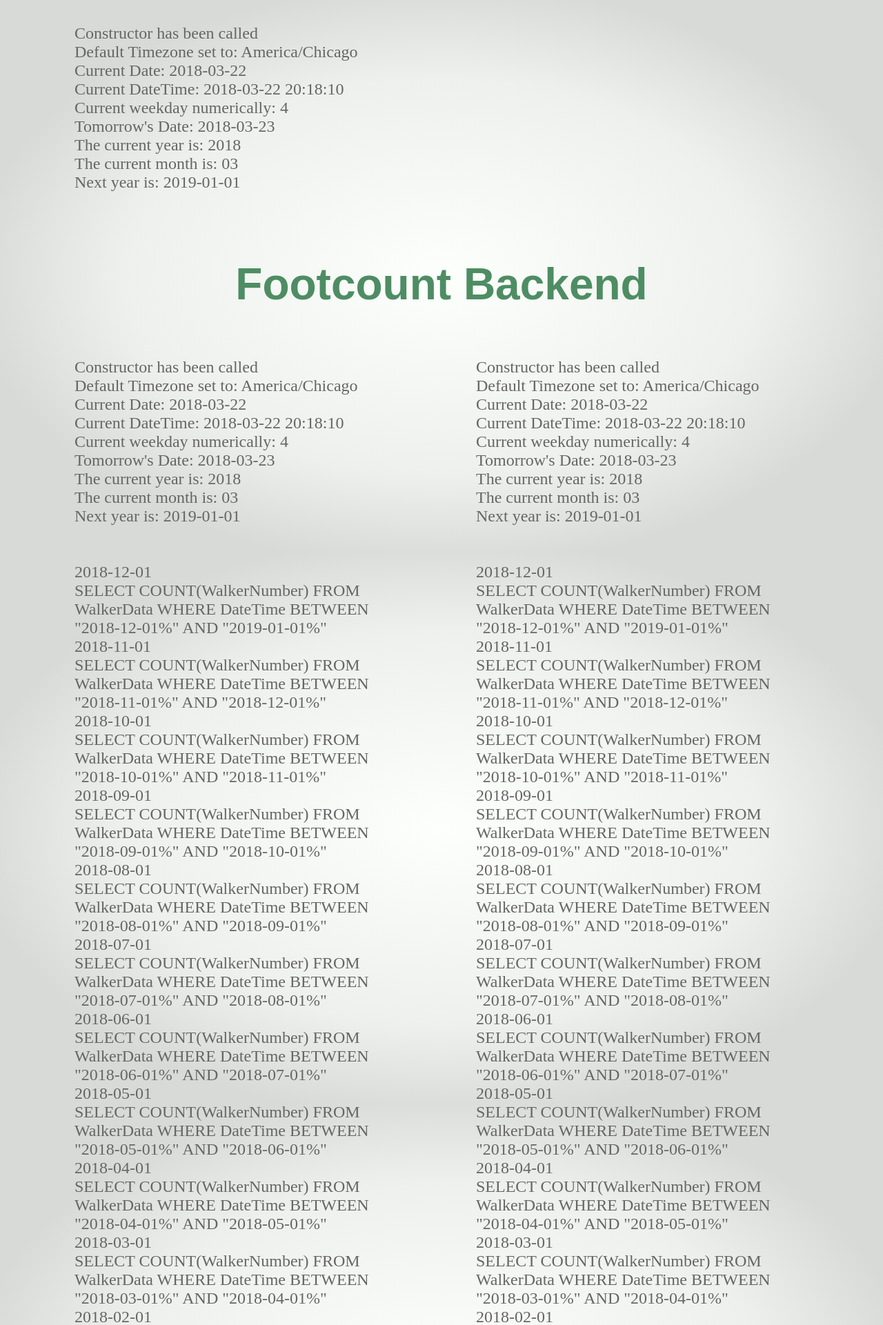
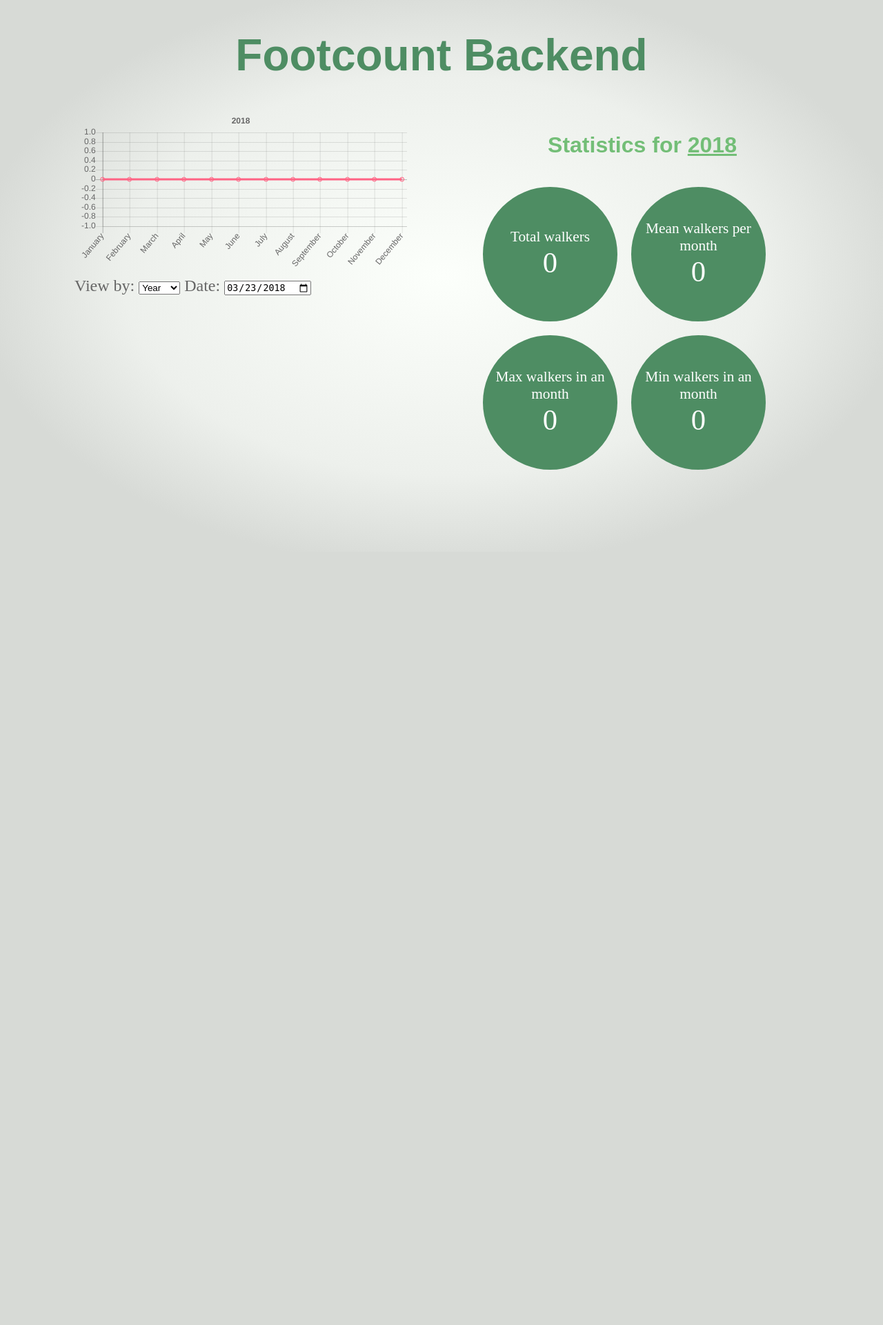
Before and after one commit to JonathanGWesterfield/RecWalkerCounter, a PHP site: page / in a window 1280 px wide. Shown: the top 1921 px of the page at 69% size. After the commit the page ends 749 px from the top, so only its background shows below. Run offline with PHP 8.4, Linux system fonts and the light colour scheme; data that the repository does not hold is empty.

Commit message:
Removed all echo statements from testing

```diff
--- a/CommonMethods.php
+++ b/CommonMethods.php
@@ -48,7 +48,10 @@ class Common implements CommonInterface
 
     function executeQuery($sql, $filename) // execute query
     {
-        if($this->debug == true) { echo("<br>$sql <br>\n"); }
+        /*if($this->debug == true)
+        {
+            echo("<br>$sql <br>\n");
+        }*/
         $rs = $this->conn->query($sql) or die("Could not execute query '$sql' in $filename");
         return $rs;
     }
--- a/DBAPI.php
+++ b/DBAPI.php
@@ -28,7 +28,7 @@ class DBAPI implements DBInterface
      */
     public function __construct($db)
     {
-        echo("<br>Constructor has been called<br>");
+        // echo("<br>Constructor has been called<br>");
 
         $this->COMMON = $db;
 
@@ -37,11 +37,11 @@ class DBAPI implements DBInterface
         // Check to make sure the timezone the server is in is set correctly (to College Station)
         if (date_default_timezone_get() != 'America/Chicago')
         {
-            echo("ERROR! TIMEZONE SET INCORRECTLY!!! NOT SET TO COLLEGE STATION'S TIME (CHICAGO)!!<br>");
-            echo 'date_default_timezone_set: ' . date_default_timezone_get() . '<br/>';
+            // echo("ERROR! TIMEZONE SET INCORRECTLY!!! NOT SET TO COLLEGE STATION'S TIME (CHICAGO)!!<br>");
+            // echo 'date_default_timezone_set: ' . date_default_timezone_get() . '<br/>';
             exit(1);
         }
-        echo("Default Timezone set to: " . date_default_timezone_get() . "<br>");
+        // echo("Default Timezone set to: " . date_default_timezone_get() . "<br>");
 
         $this->currentDate = date("Y-m-d");
         $this->currentDateTime = date("Y-m-d H:i:s");
@@ -52,14 +52,14 @@ class DBAPI implements DBInterface
         $this->nextYear = date('Y', strtotime('+1 year'));
         $this->nextYear = $this->nextYear . "-01-01";
 
-        echo("Current Date: " . $this->currentDate . "<br>");
-        echo("Current DateTime: " . $this->currentDateTime . "<br>");
-        echo("Current weekday numerically: " . $this->currentWeekDay . "<br>");
-        echo("Tomorrow's Date: " . $this->tomorrowDate . "<br>");
-        echo("The current year is: " . $this->currentYear . "<br>");
-        echo("The current month is: " . $this->currentMonth . "<br>");
-        echo("Next year is: " . $this->nextYear . "<br>");
-        echo("<br><br>");
+        // echo("Current Date: " . $this->currentDate . "<br>");
+        // echo("Current DateTime: " . $this->currentDateTime . "<br>");
+        // echo("Current weekday numerically: " . $this->currentWeekDay . "<br>");
+        // echo("Tomorrow's Date: " . $this->tomorrowDate . "<br>");
+        // echo("The current year is: " . $this->currentYear . "<br>");
+        // echo("The current month is: " . $this->currentMonth . "<br>");
+        // echo("Next year is: " . $this->nextYear . "<br>");
+        // echo("<br><br>");
     }
 
     /**
@@ -68,8 +68,8 @@ class DBAPI implements DBInterface
     public function __destruct()
     {
         // TODO: Implement __destruct() method.
-        echo("<br>Destructor has been called <br>");
-        echo("DESTROYING EVERTYING<br>");
+        // echo("<br>Destructor has been called <br>");
+        // echo("DESTROYING EVERTYING<br>");
     }
 
     /**
@@ -102,14 +102,14 @@ class DBAPI implements DBInterface
      */
     public function getTotalNumWalkers()
     {
-        echo("<br><br>getTotalNumWalkers<br>");
+        // echo("<br><br>getTotalNumWalkers<br>");
         $sql = "SELECT COUNT(WalkerNumber) FROM WalkerData";
 
         $rs = $this->COMMON->executeQuery($sql, $_SERVER["SCRIPT_NAME"]);
 
         $row = $rs->fetch(PDO::FETCH_ASSOC);
 
-        echo("Total Num Walkers is: " . $row['COUNT(WalkerNumber)'] . "<br>");
+        // echo("Total Num Walkers is: " . $row['COUNT(WalkerNumber)'] . "<br>");
 
         return (int)$row['COUNT(WalkerNumber)'];
     }
@@ -121,7 +121,7 @@ class DBAPI implements DBInterface
      */
     public function getNumWalkersToday()
     {
-        echo("<br><br>getNumWalkersToday");
+        // echo("<br><br>getNumWalkersToday");
         $sql = "SELECT COUNT(WalkerNumber) FROM WalkerData WHERE DateTime BETWEEN \"" . $this->currentDate . "%\" AND \""
             . $this->tomorrowDate . "%\"";
 
@@ -129,7 +129,7 @@ class DBAPI implements DBInterface
 
         $row = $rs->fetch(PDO::FETCH_ASSOC);
 
-        echo("Total Num Walkers is: " . $row['COUNT(WalkerNumber)'] . "<br>");
+        // echo("Total Num Walkers is: " . $row['COUNT(WalkerNumber)'] . "<br>");
 
         return (int)$row['COUNT(WalkerNumber)'];
     }
@@ -141,10 +141,10 @@ class DBAPI implements DBInterface
      */
     public function getNumWalkersThisWeek()
     {
-        echo("<br><br>getNumWalkersThisWeek<br>");
+        // echo("<br><br>getNumWalkersThisWeek<br>");
         $lastWeek = date('Y-m-d', strtotime('-1 week'));
 
-        echo("Last weeks date: " . $lastWeek . "<br>");
+        // echo("Last weeks date: " . $lastWeek . "<br>");
 
         $sql = "SELECT COUNT(WalkerNumber) FROM WalkerData WHERE DateTime BETWEEN \"" . $lastWeek . "%\" AND \""
             . $this->tomorrowDate . "%\"";
@@ -153,7 +153,7 @@ class DBAPI implements DBInterface
 
         $row = $rs->fetch(PDO::FETCH_ASSOC);
 
-        echo("Total Num Walkers is: " . $row['COUNT(WalkerNumber)'] . "<br>");
+        // echo("Total Num Walkers is: " . $row['COUNT(WalkerNumber)'] . "<br>");
 
         return (int)$row['COUNT(WalkerNumber)'];
     }
@@ -173,7 +173,7 @@ class DBAPI implements DBInterface
         {
             $lookMonth = clone $prevMonth;
             $prevMonth->modify('-1 month'); // decrement month
-            echo $prevMonth->format('Y-m-d');
+            // echo $prevMonth->format('Y-m-d');
 
             $sql = "SELECT COUNT(WalkerNumber) FROM WalkerData WHERE DateTime BETWEEN \"" . $prevMonth->format('Y-m-d') . "%\" AND \"" .
                 $lookMonth->format('Y-m-d') . "%\"";
@@ -184,12 +184,12 @@ class DBAPI implements DBInterface
             array_push($monthArray, $row['COUNT(WalkerNumber)']); // add the result to the month array
         }
 
-        echo("The numbers for this year starting from the end of the year: ");
-        foreach (array_reverse($monthArray) as $element)
+        // echo("The numbers for this year starting from the end of the year: ");
+        /* foreach (array_reverse($monthArray) as $element)
         {
             echo($element . " "); // print out the array (will be starting from December to January)
         }
-        echo("<br><br>");
+        echo("<br><br>"); */
         return array_reverse($monthArray); // reverse the array to start in January instead of December
     }
 
@@ -213,7 +213,7 @@ class DBAPI implements DBInterface
         {
             $lookMonth = clone $prevMonth;
             $prevMonth->modify('-1 month'); // decrement month
-            echo $prevMonth->format('Y-m-d');
+            // echo $prevMonth->format('Y-m-d');
 
             $sql = "SELECT COUNT(WalkerNumber) FROM WalkerData WHERE DateTime BETWEEN \"" . $prevMonth->format('Y-m-d') . "%\" AND \"" .
                 $lookMonth->format('Y-m-d') . "%\"";
@@ -224,13 +224,13 @@ class DBAPI implements DBInterface
             array_push($monthArray, $row['COUNT(WalkerNumber)']); // add the result to the month array
         }
 
-        echo("The numbers for this year starting from the end of the year: ");
-        foreach (array_reverse($monthArray) as $element)
+        // echo("The numbers for this year starting from the end of the year: ");
+        /* foreach (array_reverse($monthArray) as $element)
         {
             echo($element . " "); // print out the array (will be starting from December to January)
         }
 
-        echo("<br><br>");
+        echo("<br><br>");*/
 
         return array_reverse($monthArray); // reverse the array to start in January instead of December
     }
@@ -244,27 +244,27 @@ class DBAPI implements DBInterface
     {
         // get the very first day of the month
         $thisMonth = new DateTime($this->currentYear . "-" . $this->currentMonth . "-01");
-        echo("The beginning of this month: " . $thisMonth->format('Y-m-d') . "<br>");
+        // echo("The beginning of this month: " . $thisMonth->format('Y-m-d') . "<br>");
 
         // copy to make the next Month's object
         $nextMonth = clone $thisMonth;
 
         // get the next month's date by incrementing a month
         $nextMonth->modify('+1 month');
-        echo("Next Month is: " . $nextMonth->format('Y-m-d') . "<br>");
+        // echo("Next Month is: " . $nextMonth->format('Y-m-d') . "<br>");
 
         // calculate the # of days between the start and end of the month - # of days in the month
         $diff = $nextMonth->diff($thisMonth)->format("%a");
 
-        echo("Difference between the 2 months in days: " . $diff . "<br>");
+        // echo("Difference between the 2 months in days: " . $diff . "<br>");
 
         // create 2 days to look at the numbers between each day
         $lookDay = clone $nextMonth;
         $dayBefore = clone $nextMonth;
         $dayBefore->modify('-1 day');
 
-        echo("Look day: " . $lookDay->format('Y-m-d') . "<br>");
-        echo("Day Before: " . $dayBefore->format('Y-m-d') . "<br>");
+        // echo("Look day: " . $lookDay->format('Y-m-d') . "<br>");
+        // echo("Day Before: " . $dayBefore->format('Y-m-d') . "<br>");
 
         $dayArray = [];
 
@@ -284,12 +284,12 @@ class DBAPI implements DBInterface
             $dayBefore->modify("-1 day");
         }
 
-        echo("Numbers for the days of this current month: <br>");
-        foreach (array_reverse($dayArray) as $element)
+        // echo("Numbers for the days of this current month: <br>");
+        /*foreach (array_reverse($dayArray) as $element)
         {
             echo($element . " "); // print out the array (will be starting from December to January)
         }
-        echo("<br><br>");
+        echo("<br><br>"); */
 
         // return the days reversed since the original array starts from the end of the month
         return array_reverse($dayArray);
@@ -308,27 +308,27 @@ class DBAPI implements DBInterface
     {
         // get the very first day of the month
         $thisMonth = new DateTime((string)$year . "-" . (string)$month . "-01");
-        echo("The beginning of this month: " . $thisMonth->format('Y-m-d') . "<br>");
+        // echo("The beginning of this month: " . $thisMonth->format('Y-m-d') . "<br>");
 
         // copy to make the next Month's object
         $nextMonth = clone $thisMonth;
 
         // get the next month's date by incrementing a month
         $nextMonth->modify('+1 month');
-        echo("Next Month is: " . $nextMonth->format('Y-m-d') . "<br>");
+        // echo("Next Month is: " . $nextMonth->format('Y-m-d') . "<br>");
 
         // calculate the # of days between the start and end of the month - # of days in the month
         $diff = $nextMonth->diff($thisMonth)->format("%a");
 
-        echo("Difference between the 2 months in days: " . $diff . "<br>");
+        // echo("Difference between the 2 months in days: " . $diff . "<br>");
 
         // create 2 days to look at the numbers between each day
         $lookDay = clone $nextMonth;
         $dayBefore = clone $nextMonth;
         $dayBefore->modify('-1 day');
 
-        echo("Look day: " . $lookDay->format('Y-m-d') . "<br>");
-        echo("Day Before: " . $dayBefore->format('Y-m-d') . "<br>");
+        // echo("Look day: " . $lookDay->format('Y-m-d') . "<br>");
+        // echo("Day Before: " . $dayBefore->format('Y-m-d') . "<br>");
 
         $dayArray = [];
 
@@ -348,13 +348,13 @@ class DBAPI implements DBInterface
             $dayBefore->modify("-1 day");
         }
 
-        echo("Numbers for the days of this current month: <br>");
-        foreach (array_reverse($dayArray) as $element)
+        // echo("Numbers for the days of this current month: <br>");
+        /* foreach (array_reverse($dayArray) as $element)
         {
             echo($element . " "); // print out the array (will be starting from December to January)
         }
 
-        echo("<br><br>");
+        echo("<br><br>"); */
 
         // return the days reversed since the original array starts from the end of the month
         return array_reverse($dayArray);
@@ -372,16 +372,16 @@ class DBAPI implements DBInterface
         $prevHour = clone $endOfToday;
         $prevHour->modify('-1 hour');
 
-        echo("End of Today: " . $endOfToday->format('Y-m-d H:i:s') . "<br>");
-        echo("End of Today - 1 hour: " . $prevHour->format('Y-m-d H:i:s') . "<br>");
+        // echo("End of Today: " . $endOfToday->format('Y-m-d H:i:s') . "<br>");
+        // echo("End of Today - 1 hour: " . $prevHour->format('Y-m-d H:i:s') . "<br>");
 
         $hourArray = [];
 
         for($i = 0; $i < 24; $i++)
         {
             /** output the times to see if I overshot how many times to iterate */
-            echo("End of Today: " . $endOfToday->format('Y-m-d H:i:s') . "<br>");
-            echo("End of Today - 1 hour: " . $prevHour->format('Y-m-d H:i:s') . "<br>");
+            // echo("End of Today: " . $endOfToday->format('Y-m-d H:i:s') . "<br>");
+            // echo("End of Today - 1 hour: " . $prevHour->format('Y-m-d H:i:s') . "<br>");
 
             // get the number of walkers in between the 2 times
             $sql = "SELECT COUNT(WalkerNumber) FROM WalkerData WHERE DateTime BETWEEN \"" .
@@ -398,13 +398,13 @@ class DBAPI implements DBInterface
             $prevHour->modify('-1 hour');
         }
 
-        echo("Numbers by hour: ");
-        foreach (array_reverse($hourArray) as $element)
+        // echo("Numbers by hour: ");
+        /*foreach (array_reverse($hourArray) as $element)
         {
             echo($element . " "); // print out the array (will be starting from December to January)
         }
 
-        echo("<br><br>");
+        echo("<br><br>"); */
 
         // reverse the array since it starts from the end of the day
         return array_reverse($hourArray);
@@ -429,16 +429,16 @@ class DBAPI implements DBInterface
         $prevHour = clone $endOfToday;
         $prevHour->modify('-1 hour');
 
-        echo("End of Today: " . $endOfToday->format('Y-m-d H:i:s') . "<br>");
-        echo("End of Today - 1 hour: " . $prevHour->format('Y-m-d H:i:s') . "<br>");
+        // echo("End of Today: " . $endOfToday->format('Y-m-d H:i:s') . "<br>");
+        // echo("End of Today - 1 hour: " . $prevHour->format('Y-m-d H:i:s') . "<br>");
 
         $hourArray = [];
 
         for($i = 0; $i < 24; $i++)
         {
             /** output the times to see if I overshot how many times to iterate */
-            echo("End of Today: " . $endOfToday->format('Y-m-d H:i:s') . "<br>");
-            echo("End of Today - 1 hour: " . $prevHour->format('Y-m-d H:i:s') . "<br>");
+            // echo("End of Today: " . $endOfToday->format('Y-m-d H:i:s') . "<br>");
+            // echo("End of Today - 1 hour: " . $prevHour->format('Y-m-d H:i:s') . "<br>");
 
             // get the number of walkers in between the 2 times
             $sql = "SELECT COUNT(WalkerNumber) FROM WalkerData WHERE DateTime BETWEEN \"" .
@@ -455,13 +455,13 @@ class DBAPI implements DBInterface
             $prevHour->modify('-1 hour');
         }
 
-        echo("Numbers by hour: ");
-        foreach (array_reverse($hourArray) as $element)
+        // echo("Numbers by hour: ");
+        /*foreach (array_reverse($hourArray) as $element)
         {
             echo($element . " "); // print out the array (will be starting from December to January)
         }
 
-        echo("<br><br>");
+        echo("<br><br>"); */
 
         // reverse the array since it starts from the end of the day
         return array_reverse($hourArray);
@@ -487,8 +487,8 @@ class DBAPI implements DBInterface
         $endDay = new DateTime((string)$year2 . "-" . (string)$month2 . "-" . (string)$day2 . " 00:00:00");
 
 
-        echo("Start Day: " . $startDay->format('Y-m-d H:i:s') . "<br>");
-        echo("End Day: " . $endDay->format('Y-m-d H:i:s') . "<br>");
+        // echo("Start Day: " . $startDay->format('Y-m-d H:i:s') . "<br>");
+        // echo("End Day: " . $endDay->format('Y-m-d H:i:s') . "<br>");
 
         $sql = "SELECT COUNT(WalkerNumber) FROM WalkerData WHERE DateTime BETWEEN \"" .
             $startDay->format('Y-m-d H:i:s') . "\" AND \"" . $endDay->format('Y-m-d H:i:s') . "\"";
@@ -496,12 +496,10 @@ class DBAPI implements DBInterface
         $rs = $this->COMMON->executeQuery($sql, $_SERVER["SCRIPT_NAME"]);
         $row = $rs->fetch(PDO::FETCH_ASSOC);
 
-        echo("Number of People in given time range: " . $row['COUNT(WalkerNumber)'] . "<br><br>");
+        // echo("Number of People in given time range: " . $row['COUNT(WalkerNumber)'] . "<br><br>");
 
         return (int)$row['COUNT(WalkerNumber)'];
     }
 }
 
-
-//TODO: get number of walkers for a given week
 ?>
```
